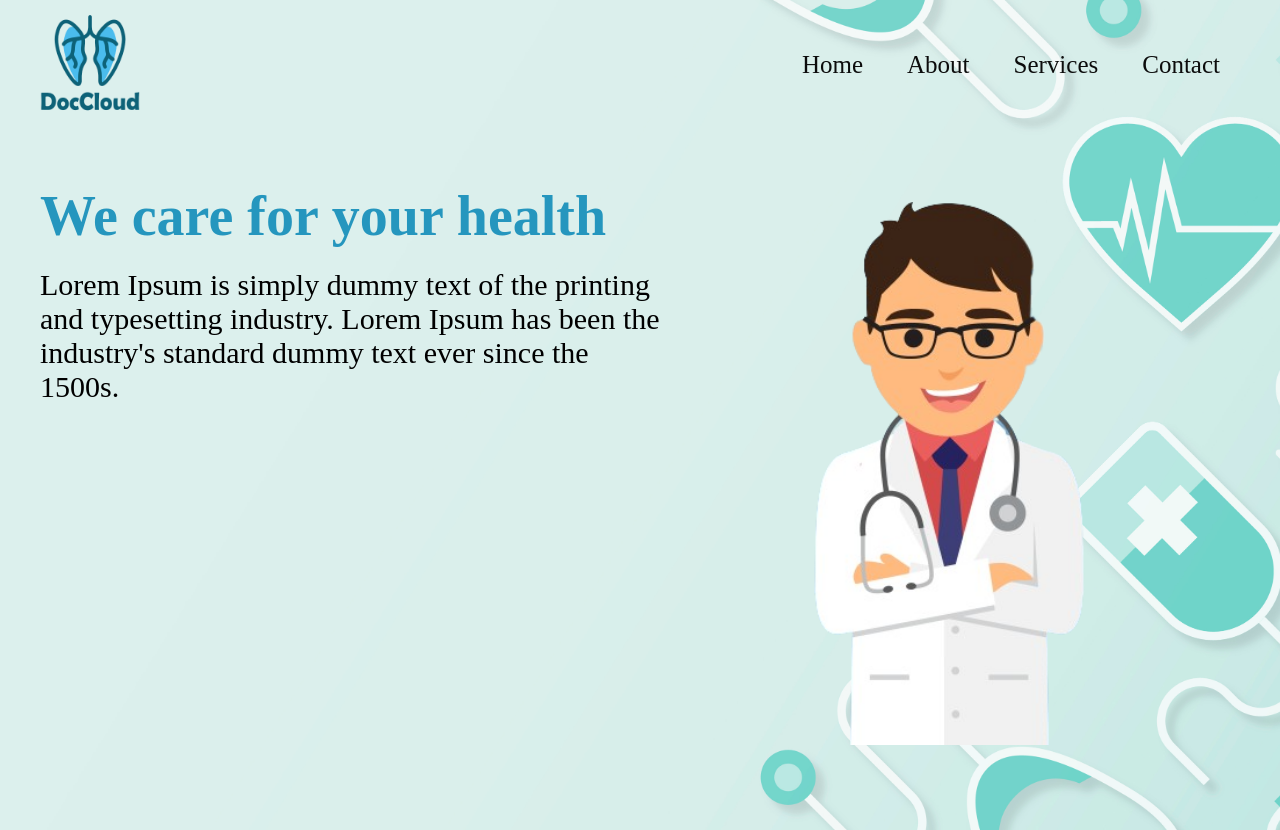
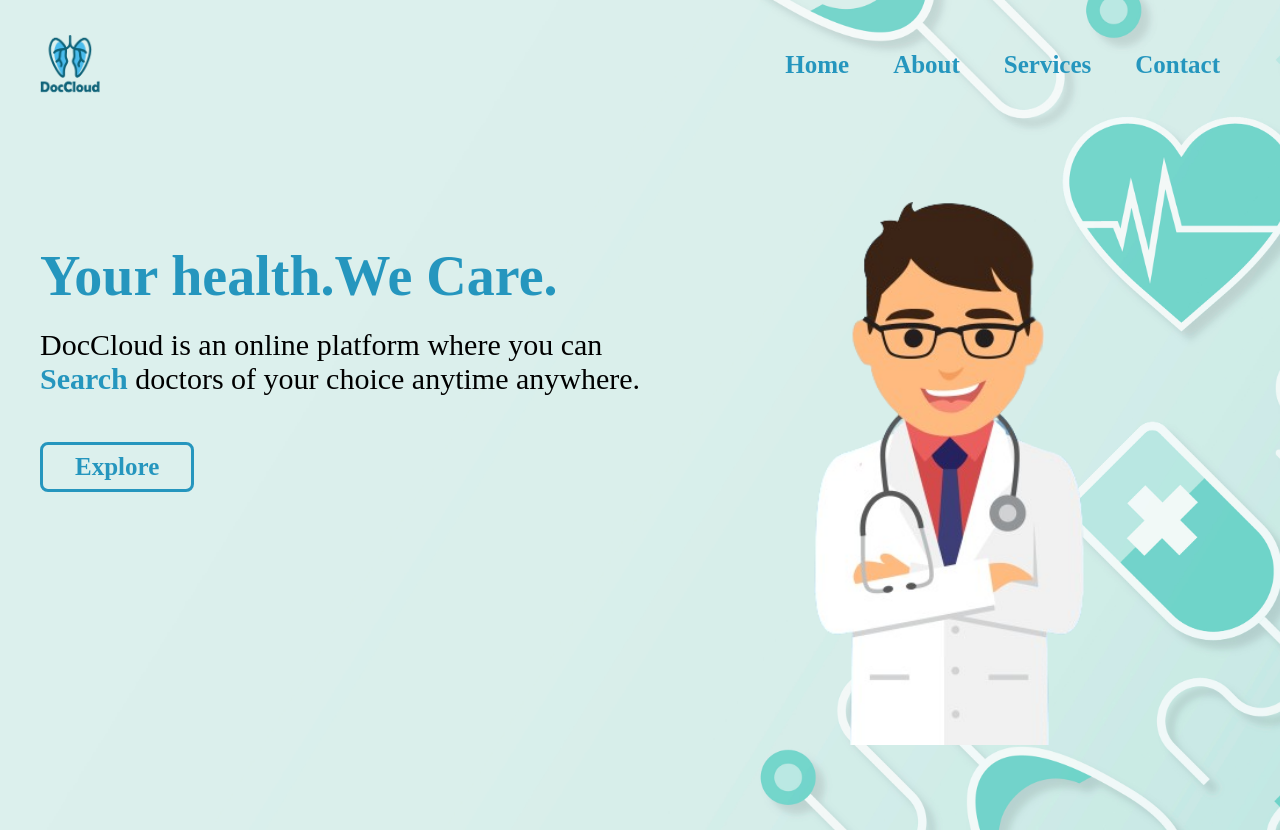
Before and after one commit to dalalsoham/DocCloud_Web, a plain HTML site: page index.html in a window 1280 px wide. Drawn offline with nearby package versions, Linux system fonts and the light colour scheme; a web font is replaced by a local one.

Commit message:
button done(dipanwita)

```diff
--- a/index.html
+++ b/index.html
@@ -10,6 +10,10 @@
     <link href="/styles/media.css" rel="stylesheet">
     <!-- add icon in the tittle bar -->
     <link rel="icon" href="https://i.postimg.cc/TYbYBFGb/doccloud-01.png" type="svg/logo_main.svg">
+    <!-- animate css link -->
+    <link
+    rel="stylesheet"
+    href="https://cdnjs.cloudflare.com/ajax/libs/animate.css/4.1.1/animate.min.css">
 </head>
 <body>
     <!-- header section starts -->
@@ -17,7 +21,7 @@
         <div id="title">
             <!-- <h1>DocCloud</h1> -->
             <div class="logo">
-                <img src="images/logo_main.png">
+                <img class="animate__heartBeat" src="images/logo_main.png">
             </div>
         </div>
 
@@ -31,10 +35,12 @@
 
     <main>
         <aside>
-            <h2><span>We care for your health</span></h2>
+            <h2><span>Your health.We Care.</span></h2>
             <p>
-                Lorem Ipsum is simply dummy text of the printing and typesetting industry. Lorem Ipsum has been the industry's standard dummy text ever since the 1500s.
+                DocCloud is an online platform where you can <span class="change_content"></span> doctors of your choice anytime anywhere.
             </p>
+            <!-- button section starts -->
+            <a href="" class="btn">Explore</a>
         </aside>
 
         <article>
@@ -44,7 +50,7 @@
     <!-- header section ends -->
       <!-- loader section -->
       <div class="loader-container">
-        <img src="images/heartbeat-love.gif" alt="">
+        <img class="animate__heartBeat" src="images/logo_main.png" alt="">
     </div>
     <!-- loader section ends -->
     <!-- custom js file link -->
--- a/styles/style.css
+++ b/styles/style.css
@@ -5,7 +5,10 @@
     box-sizing: border-box;
     font-family: system-ui, -apple-system, BlinkMacSystemFont, 'Segoe UI', Roboto, Oxygen, Ubuntu, Cantarell, 'Open Sans', 'Helvetica Neue', sans-serif;
 } */
-
+:root{
+    --blue:rgb(37,150,190);
+    --deep_blue:#205586;
+}
 body{
     /* background-color: rgb(34, 34, 34); */
     background-image: url(../images/main_background2.jpg);
@@ -39,12 +42,13 @@ li{
 }
 
 a{
-    color: rgb(12, 12, 12);
+    color: rgb(37, 150, 190);
+    font-weight: bolder;
     font-size: 25px;
 }
 
 a:hover{
-    color: rgb(37, 150, 190);
+    color: #205586;
     transition: 0.3s all;
 }
 
@@ -69,7 +73,9 @@ h2{
 span{
     color: rgb(37, 150, 190);
 }
-
+main aside{
+    margin-top: 60px;
+}
 p{
     /* line-height: 20px; */
     /* max-width: 500px; */
@@ -84,8 +90,8 @@ img{
 
 #title .logo img
 {
-    width: 100px;
-    height: 100px;
+    width: 60px;
+    height: 60px;
     padding-right: 10px;
 }
 /* loader starts */
@@ -108,4 +114,54 @@ img{
 .loader-container.fade-out{
     top: -120%;
 }
+.loader-container .animate__heartBeat{
+    animation-iteration-count: infinite;
+}
 /* loader ends */
+/* button section starts */
+.btn{
+  display: inline-block;
+  padding: .5rem 2rem;
+  border: .2rem solid rgb(37,150,190);
+  text-decoration: none;
+  border-radius: .5rem;
+  position: relative;
+  overflow: hidden;
+  z-index: 0;
+  margin-top: 1rem;
+}
+.btn::before{
+    content: '';
+    position: absolute;
+    top: 0; right: 0;
+    width: 0%;
+    height: 100%;
+    background: var(--blue);
+    transition: .3s linear;
+    z-index: -1;
+}
+.btn:hover::before{
+    width: 100%;
+    left: 0;
+}
+.btn:hover{
+    color: #fff;
+}
+/* icon animation */
+header .logo .animate__heartBeat{
+    animation-iteration-count: infinite;
+}
+/* p section */
+.change_content:after{
+    content: '';
+    animation: changetext 5s infinite linear;
+    /* font-size: large; */
+    font-weight: bolder;
+    color: var(--blue);
+}
+@keyframes changetext{
+    0%{content: "Search";}
+    50%{content: "Book Appointment";}
+    100%{content: " Visit";}
+
+}
```
